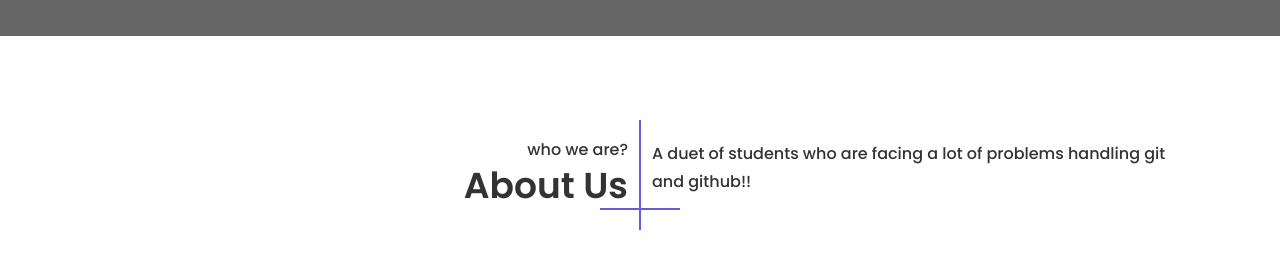
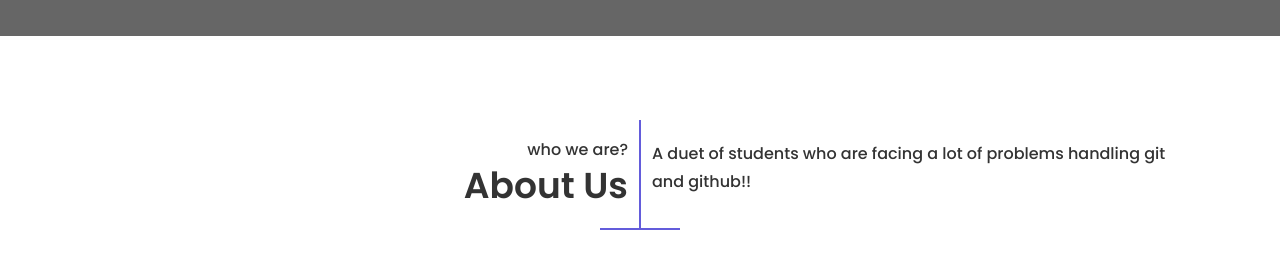
Before and after one commit to ronaninstain/FS-IT, a plain HTML site: page index.html in a window 1280 px wide. Shown: the part 880-1145 px from the top of the page. Drawn offline with Linux system fonts and the light colour scheme.

Commit message:
slight change

```diff
--- a/assets/css/responsive.css
+++ b/assets/css/responsive.css
@@ -61,7 +61,5 @@
 
 /* `xxl` applies to x-large devices (large desktops, less than 1400px)*/
 @media (max-width: 1399.98px) {
-    .section-title:after {
-        bottom: 5px;
-    }
+
 }
```
